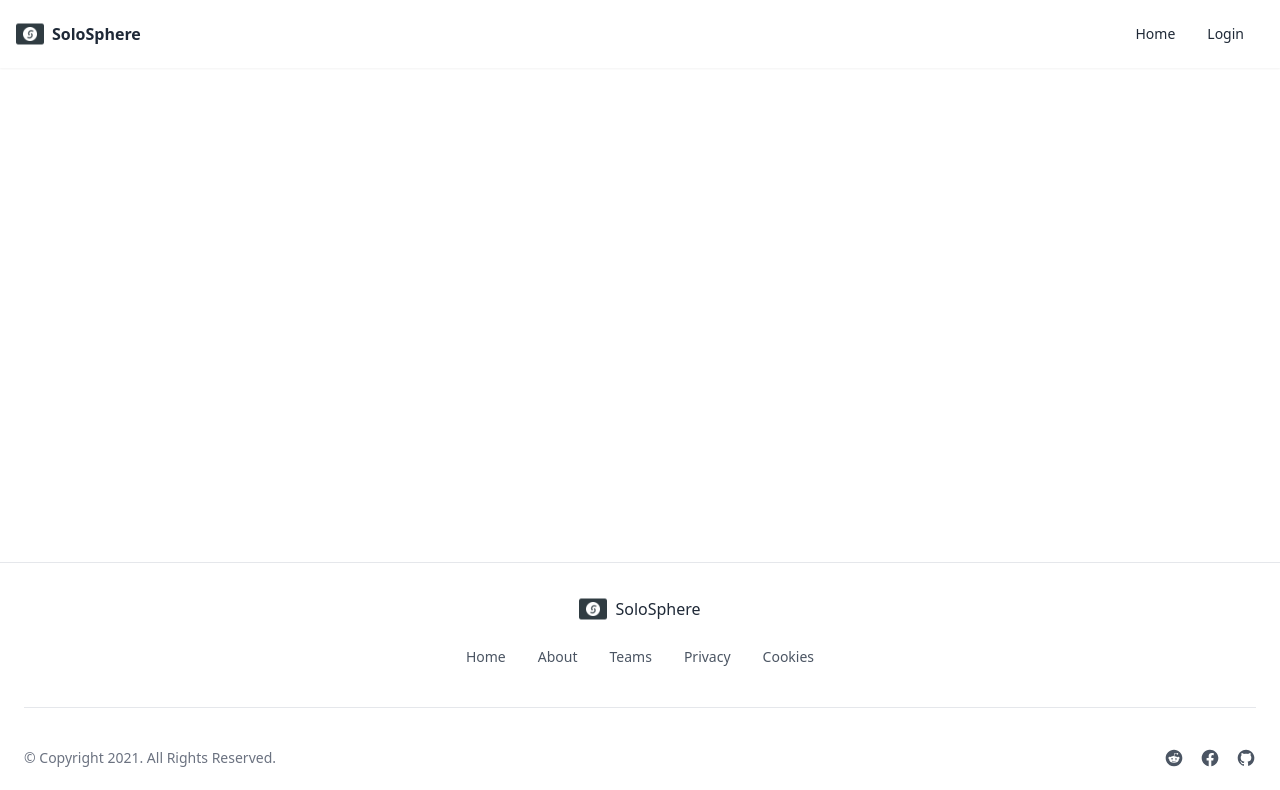
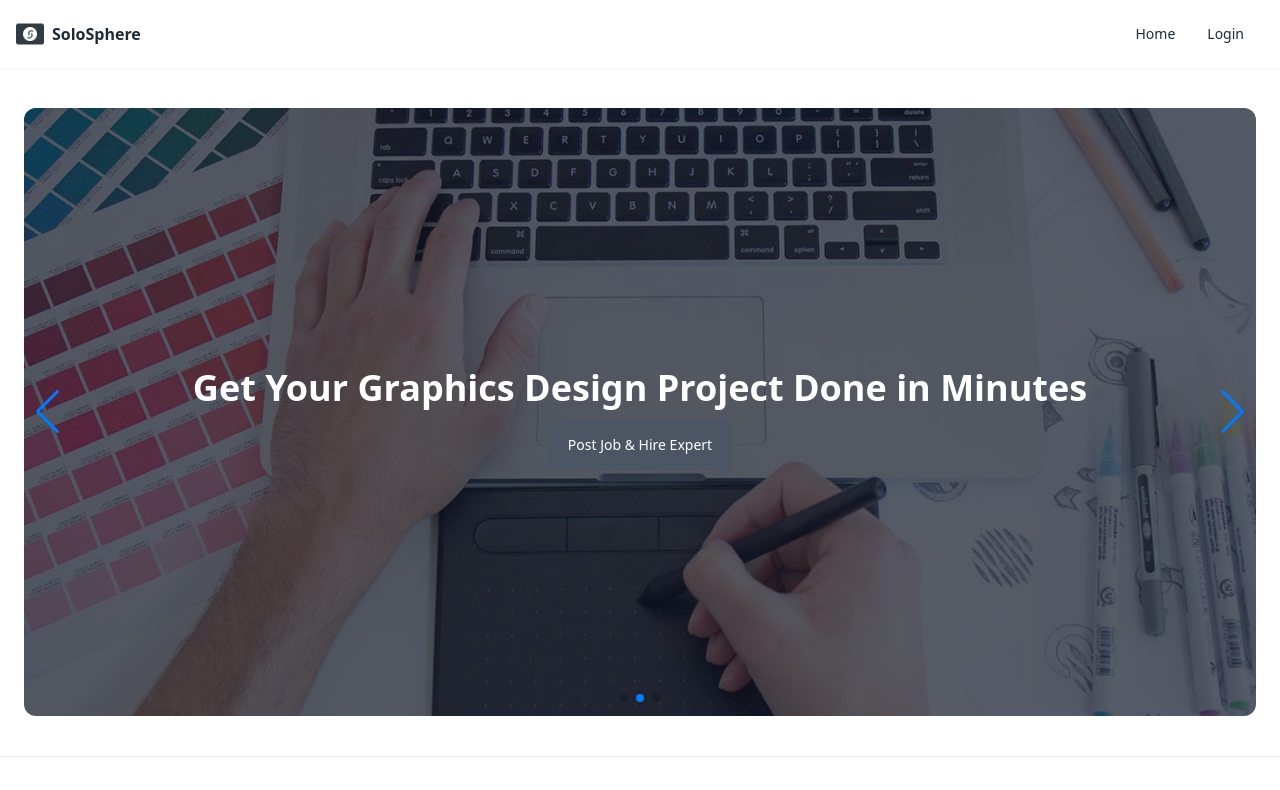
Before and after one commit to sujauddoula352/soloSphere-client, a React (Vite) app: page / in a window 1280 px wide. Shown: the top 790 px of the page. Built offline with nearby package versions, Linux system fonts and the light colour scheme; no server answers.

Commit message:
add banner section with swiper slider and Meraki UI design

```diff
--- /dev/null
+++ b/src/componants/banner/Carousel.jsx
@@ -0,0 +1,53 @@
+import React, { useRef, useState } from "react";
+import { Swiper, SwiperSlide } from "swiper/react";
+import "swiper/css";
+import "swiper/css/pagination";
+import "swiper/css/navigation";
+import bgImg1 from "../../assets/images/carousel1.jpg";
+import bgImg2 from "../../assets/images/carousel2.jpg";
+import bgImg3 from "../../assets/images/carousel3.jpg";
+
+// import required modules
+import { Autoplay, Pagination, Navigation } from "swiper/modules";
+import Slide from "./Slide";
+
+export default function Carousel() {
+  return (
+    <div className="container px-6 py-10  mx-auto">
+      <Swiper
+        spaceBetween={30}
+        centeredSlides={true}
+        loop={true}
+        autoplay={{
+          delay: 5000,
+          disableOnInteraction: false,
+        }}
+        pagination={{
+          clickable: true,
+        }}
+        navigation={true}
+        modules={[Autoplay, Pagination, Navigation]}
+        className="mySwiper"
+      >
+        <SwiperSlide>
+          <Slide
+            image={bgImg1}
+            text="Get Your web Development Project Done in Minutes"
+          />
+        </SwiperSlide>
+        <SwiperSlide>
+          <Slide
+            image={bgImg2}
+            text="Get Your Graphics Design Project Done in Minutes"
+          />
+        </SwiperSlide>
+        <SwiperSlide>
+          <Slide
+            image={bgImg3}
+            text="Get Your Digital Marketing Project Done in Minutes"
+          />
+        </SwiperSlide>
+      </Swiper>
+    </div>
+  );
+}
--- /dev/null
+++ b/src/componants/banner/Slide.jsx
@@ -0,0 +1,30 @@
+import React from "react";
+import { Link } from "react-router-dom";
+
+const Slide = ({ image, text }) => {
+  return (
+    <div
+      className="w-full bg-center bg-cover h-[38rem] rounded-xl"
+      style={{
+        backgroundImage: `url(${image})`,
+      }}
+    >
+      <div className="flex items-center justify-center w-full h-full bg-gray-900/70 rounded-xl">
+        <div className="text-center">
+          <h1 className="text-3xl font-semibold text-white lg:text-4xl">
+            {text}
+          </h1>
+          <br />
+          <Link
+            to="/add-job"
+            className="w-full px-5 py-4 mt-4 text-sm font-medium text-white capitalize transition-colors duration-300 transform bg-gray-600 rounded-md lg:w-auto hover:bg-gray-500 focus:outline-none focus:bg-gray-500"
+          >
+            Post Job & Hire Expert
+          </Link>
+        </div>
+      </div>
+    </div>
+  );
+};
+
+export default Slide;
--- a/src/pages/Home/Home.jsx
+++ b/src/pages/Home/Home.jsx
@@ -1,5 +1,11 @@
+import Carousel from "../../componants/banner/Carousel";
+
 const Home = () => {
-  return <div></div>;
+  return (
+    <div>
+      <Carousel />
+    </div>
+  );
 };
 
 export default Home;
```
